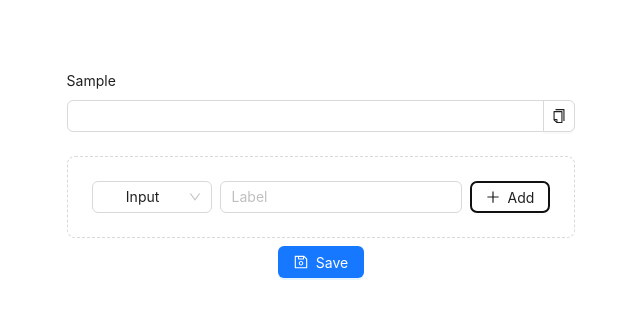
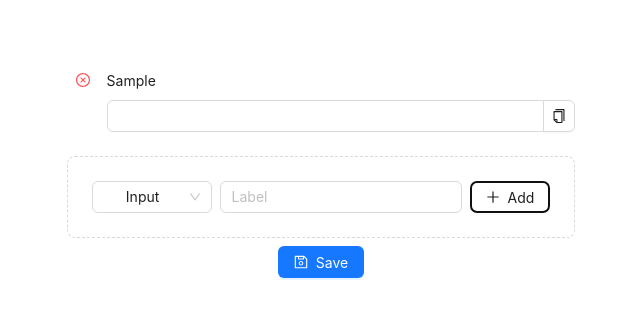
Before and after one commit to mark0613/pim, a React (Vite) app: page / in a window 1280 px wide. Both pictures are taken after typing "Sample" into the empty fields and a click on the button "Add". Shown: the part 226-544 px from the top of the page, without its empty margins (319-959 px from the left). Built offline with nearby package versions, Linux system fonts and the light colour scheme.

Commit message:
feat: 欄位可刪除

```diff
--- a/src/components/input/BaseInput.jsx
+++ b/src/components/input/BaseInput.jsx
@@ -11,9 +11,8 @@ import { CopyOutlined } from '@ant-design/icons';
 
 import { copyToClipboard } from '../../utils/clipboard';
 
-export const BaseInput = ({ name, label, value = '', type = 'text' }) => {
+export const BaseInput = ({ name, label, value = '', type = 'text', style = {} }) => {
     const inputRef = useRef(null);
-
     const InputComponent = type === 'password' ? Input.Password : Input;
 
     const handleCopy = async () => {
@@ -24,6 +23,7 @@ export const BaseInput = ({ name, label, value = '', type = 'text' }) => {
         <Form.Item
             name={name}
             label={label}
+            style={style}
         >
             <Space.Compact style={{ width: '100%' }}>
                 <InputComponent defaultValue={value} ref={inputRef} />
--- a/src/components/input/Input.jsx
+++ b/src/components/input/Input.jsx
@@ -1,10 +1,11 @@
 import { BaseInput } from './BaseInput';
 
-export const Input = ({ name, label, value = '' }) => (
+export const Input = ({ name, label, value = '', style = {} }) => (
     <BaseInput
         name={name}
         label={label}
         value={value}
         type="text"
+        style={style}
     />
 );
--- a/src/components/input/PasswordInput.jsx
+++ b/src/components/input/PasswordInput.jsx
@@ -1,10 +1,11 @@
 import { BaseInput } from './BaseInput';
 
-export const PasswordInput = ({ name, label, value = '' }) => (
+export const PasswordInput = ({ name, label, value = '', style = {} }) => (
     <BaseInput
         name={name}
         label={label}
         value={value}
         type="password"
+        style={style}
     />
 );
--- a/src/components/input/Textarea.jsx
+++ b/src/components/input/Textarea.jsx
@@ -11,7 +11,7 @@ import { CopyOutlined } from '@ant-design/icons';
 
 import { copyToClipboard } from '../../utils/clipboard';
 
-export const TextArea = ({ name, label, value = '' }) => {
+export const TextArea = ({ name, label, value = '', style = {} }) => {
     const textareaRef = useRef(null);
 
     const handleCopy = async () => {
@@ -22,6 +22,7 @@ export const TextArea = ({ name, label, value = '' }) => {
         <Form.Item
             name={name}
             label={label}
+            style={style}
         >
             <Space.Compact
                 style={{
--- a/src/containers/ManagerContainer.jsx
+++ b/src/containers/ManagerContainer.jsx
@@ -1,3 +1,5 @@
+/* eslint-disable react/jsx-props-no-spreading */
+
 import { useEffect, useState } from 'react';
 
 import {
@@ -10,7 +12,10 @@ import {
     Spin,
     Typography,
 } from 'antd';
-import { SaveOutlined } from '@ant-design/icons';
+import {
+    CloseCircleOutlined,
+    SaveOutlined,
+} from '@ant-design/icons';
 
 import { ElectronApi } from '../api';
 import { AddInputItem } from '../components/action';
@@ -45,6 +50,29 @@ const getFormDefaultValues = (data) => (
         },
         {},
     )
+);
+
+const WithDeleteButton = ({ children, onDelete = () => {}, ...props }) => (
+    <div
+        style={{
+            display: 'flex',
+            gap: '8px',
+            alignItems: 'start',
+
+        }}
+        {...props}
+    >
+        <Button
+            type="text"
+            danger
+            icon={<CloseCircleOutlined />}
+            onClick={onDelete}
+            style={{
+                height: '100%',
+            }}
+        />
+        {children}
+    </div>
 );
 
 export const ManagerContainer = () => {
@@ -87,6 +115,12 @@ export const ManagerContainer = () => {
         setSaving(false);
     };
 
+    const handleDelete = (index) => {
+        const data = [...formItemData];
+        data.splice(index, 1);
+        setFormItemData(data);
+    };
+
     useEffect(() => {
         (async () => {
             const data = await ElectronApi.getData();
@@ -126,11 +160,20 @@ export const ManagerContainer = () => {
                         />
                     )
                     : (
-                        formItemData.map(({ component, props }) => {
+                        formItemData.map(({ component, props }, index) => {
                             const Component = InputFactory.create({ type: component });
-                            /* eslint-disable react/jsx-props-no-spreading */
+
                             return (
-                                <Component key={props.name} {...props} />
+                                <WithDeleteButton
+                                    key={props.name}
+                                    onDelete={() => handleDelete(index)}
+                                >
+                                    <Component
+                                        key={props.name}
+                                        style={{ flex: 'auto' }}
+                                        {...props}
+                                    />
+                                </WithDeleteButton>
                             );
                         })
                     )
```
